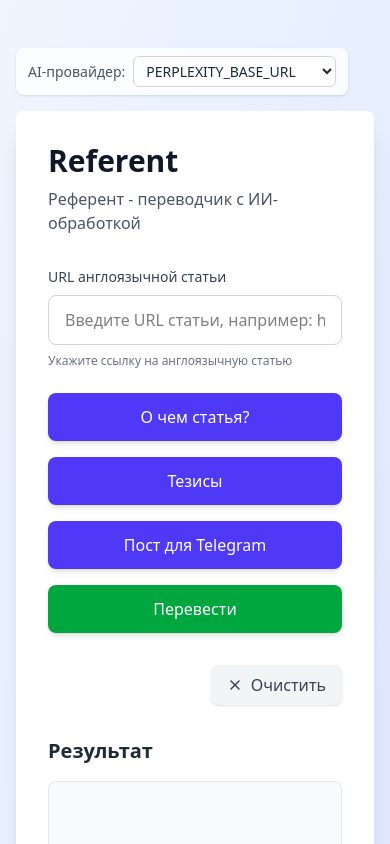
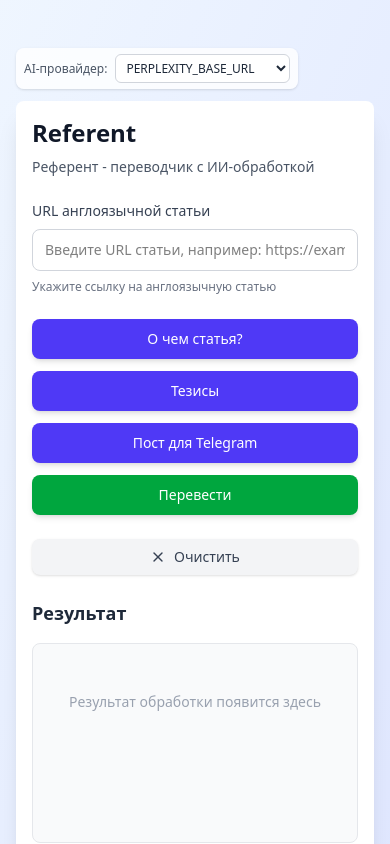
Before and after one commit to fray517/referent, a Next.js app: page / in a window 390 px wide. Shown: the top 844 px of the page. Built offline with nearby package versions, Linux system fonts and the light colour scheme.

Commit message:
оптимизация под мобильные устройства

```diff
--- a/app/page.tsx
+++ b/app/page.tsx
@@ -488,13 +488,13 @@ export default function Home() {
     return (
         <main className="min-h-screen bg-gradient-to-br from-blue-50 to-indigo-100 py-12 px-4 sm:px-6 lg:px-8">
             <div className="max-w-4xl mx-auto">
-                <div className="mb-4 flex justify-start">
-                    <div className="inline-flex items-center gap-2 rounded-lg bg-white/80 px-3 py-2 shadow">
-                        <span className="text-sm text-gray-600">
+                <div className="mb-3 sm:mb-4 flex justify-start">
+                    <div className="inline-flex flex-wrap items-center gap-2 rounded-lg bg-white/80 px-2 sm:px-3 py-1.5 sm:py-2 shadow">
+                        <span className="text-xs sm:text-sm text-gray-600">
                             AI-провайдер:
                         </span>
                         <select
-                            className="rounded-md border border-gray-300 bg-white px-2 py-1 text-sm text-gray-800 focus:border-indigo-500 focus:outline-none focus:ring-1 focus:ring-indigo-500"
+                            className="rounded-md border border-gray-300 bg-white px-1.5 sm:px-2 py-1 text-xs sm:text-sm text-gray-800 focus:border-indigo-500 focus:outline-none focus:ring-1 focus:ring-indigo-500"
                             value={apiProvider}
                             onChange={(event) =>
                                 setApiProvider(event.target.value as ApiProvider)
@@ -507,11 +507,11 @@ export default function Home() {
                         </select>
                     </div>
                 </div>
-                <div className="bg-white rounded-lg shadow-xl p-8">
-                    <h1 className="text-3xl font-bold text-gray-900 mb-2">
+                <div className="bg-white rounded-lg shadow-xl p-4 sm:p-6 lg:p-8">
+                    <h1 className="text-2xl sm:text-3xl font-bold text-gray-900 mb-2">
                         Referent
                     </h1>
-                    <p className="text-gray-600 mb-8">
+                    <p className="text-sm sm:text-base text-gray-600 mb-6 sm:mb-8">
                         Референт - переводчик с ИИ-обработкой
                     </p>
 
@@ -529,7 +529,7 @@ export default function Home() {
                             value={url}
                             onChange={(e) => setUrl(e.target.value)}
                             placeholder="Введите URL статьи, например: https://example.com/article"
-                            className="w-full px-4 py-3 border border-gray-300 rounded-lg focus:ring-2 focus:ring-indigo-500 focus:border-indigo-500 outline-none transition-colors"
+                            className="w-full px-3 sm:px-4 py-2.5 sm:py-3 border border-gray-300 rounded-lg focus:ring-2 focus:ring-indigo-500 focus:border-indigo-500 outline-none transition-colors text-sm sm:text-base"
                             disabled={isLoading}
                         />
                         <p className="mt-2 text-xs text-gray-500">
@@ -538,12 +538,12 @@ export default function Home() {
                     </div>
 
                     {/* Кнопки действий */}
-                    <div className="grid grid-cols-1 sm:grid-cols-2 lg:grid-cols-4 gap-4 mb-8">
+                    <div className="grid grid-cols-1 sm:grid-cols-2 lg:grid-cols-4 gap-3 sm:gap-4 mb-6 sm:mb-8">
                         <button
                             onClick={() => handleSubmit('О чем статья?')}
                             disabled={isLoading}
                             title="Получить краткое резюме статьи с помощью ИИ"
-                            className={`px-6 py-3 rounded-lg font-medium text-white transition-all duration-200 ${
+                            className={`px-4 sm:px-6 py-2.5 sm:py-3 rounded-lg font-medium text-white transition-all duration-200 text-sm sm:text-base ${
                                 isLoading && activeButton === 'О чем статья?'
                                     ? 'bg-indigo-400 cursor-wait'
                                     : activeButton === 'О чем статья?'
@@ -584,7 +584,7 @@ export default function Home() {
                             onClick={() => handleSubmit('Тезисы')}
                             disabled={isLoading}
                             title="Выделить основные тезисы и ключевые моменты статьи"
-                            className={`px-6 py-3 rounded-lg font-medium text-white transition-all duration-200 ${
+                            className={`px-4 sm:px-6 py-2.5 sm:py-3 rounded-lg font-medium text-white transition-all duration-200 text-sm sm:text-base ${
                                 isLoading && activeButton === 'Тезисы'
                                     ? 'bg-indigo-400 cursor-wait'
                                     : activeButton === 'Тезисы'
@@ -625,7 +625,7 @@ export default function Home() {
                             onClick={() => handleSubmit('Пост для Telegram')}
                             disabled={isLoading}
                             title="Создать готовый пост для публикации в Telegram-канале"
-                            className={`px-6 py-3 rounded-lg font-medium text-white transition-all duration-200 ${
+                            className={`px-4 sm:px-6 py-2.5 sm:py-3 rounded-lg font-medium text-white transition-all duration-200 text-sm sm:text-base ${
                                 isLoading && activeButton === 'Пост для Telegram'
                                     ? 'bg-indigo-400 cursor-wait'
                                     : activeButton === 'Пост для Telegram'
@@ -666,7 +666,7 @@ export default function Home() {
                             onClick={() => handleSubmit('Перевести')}
                             disabled={isLoading}
                             title="Перевести статью с английского на русский язык"
-                            className={`px-6 py-3 rounded-lg font-medium text-white transition-all duration-200 ${
+                            className={`px-4 sm:px-6 py-2.5 sm:py-3 rounded-lg font-medium text-white transition-all duration-200 text-sm sm:text-base ${
                                 isLoading && activeButton === 'Перевести'
                                     ? 'bg-green-400 cursor-wait'
                                     : activeButton === 'Перевести'
@@ -705,12 +705,12 @@ export default function Home() {
                     </div>
 
                     {/* Кнопка очистки */}
-                    <div className="mb-6 flex justify-end">
+                    <div className="mb-4 sm:mb-6 flex justify-center sm:justify-end">
                         <button
                             onClick={handleClear}
                             disabled={isLoading}
                             title="Очистить все поля и результаты"
-                            className="px-4 py-2 rounded-lg font-medium text-gray-700 bg-gray-100 hover:bg-gray-200 active:scale-95 transition-all duration-200 disabled:opacity-50 disabled:cursor-not-allowed shadow-sm hover:shadow-md flex items-center gap-2"
+                            className="w-full sm:w-auto px-4 py-2 rounded-lg font-medium text-gray-700 bg-gray-100 hover:bg-gray-200 active:scale-95 transition-all duration-200 disabled:opacity-50 disabled:cursor-not-allowed shadow-sm hover:shadow-md flex items-center justify-center gap-2 text-sm sm:text-base"
                         >
                             <X className="h-4 w-4" />
                             Очистить
@@ -719,10 +719,10 @@ export default function Home() {
 
                     {/* Блок текущего процесса */}
                     {isLoading && (
-                        <div className="mb-6 bg-blue-50 border border-blue-200 rounded-lg p-4">
-                            <div className="flex items-center gap-3">
+                        <div className="mb-4 sm:mb-6 bg-blue-50 border border-blue-200 rounded-lg p-3 sm:p-4">
+                            <div className="flex items-center gap-2 sm:gap-3">
                                 <svg
-                                    className="animate-spin h-5 w-5 text-blue-600"
+                                    className="animate-spin h-4 w-4 sm:h-5 sm:w-5 text-blue-600 flex-shrink-0"
                                     xmlns="http://www.w3.org/2000/svg"
                                     fill="none"
                                     viewBox="0 0 24 24"
@@ -741,7 +741,7 @@ export default function Home() {
                                         d="M4 12a8 8 0 018-8V0C5.373 0 0 5.373 0 12h4zm2 5.291A7.962 7.962 0 014 12H0c0 3.042 1.135 5.824 3 7.938l3-2.647z"
                                     ></path>
                                 </svg>
-                                <p className="text-sm text-blue-800 font-medium">
+                                <p className="text-xs sm:text-sm text-blue-800 font-medium break-words">
                                     {processStage || 'Загружаю статью...'}
                                 </p>
                             </div>
@@ -749,23 +749,23 @@ export default function Home() {
                     )}
 
                     {/* Блок результата */}
-                    <div className="mt-8" ref={resultRef}>
-                        <div className="flex items-center justify-between mb-4">
-                            <h2 className="text-xl font-semibold text-gray-800">
+                    <div className="mt-6 sm:mt-8" ref={resultRef}>
+                        <div className="flex flex-col sm:flex-row sm:items-center sm:justify-between gap-3 sm:gap-0 mb-4">
+                            <h2 className="text-lg sm:text-xl font-semibold text-gray-800">
                                 Результат
                             </h2>
                             {result && !isLoading && (
                                 <button
                                     onClick={handleCopy}
                                     title="Копировать результат"
-                                    className="px-3 py-1.5 rounded-lg font-medium text-gray-700 bg-gray-100 hover:bg-gray-200 active:scale-95 transition-all duration-200 shadow-sm hover:shadow-md flex items-center gap-2 text-sm"
+                                    className="w-full sm:w-auto px-3 py-1.5 rounded-lg font-medium text-gray-700 bg-gray-100 hover:bg-gray-200 active:scale-95 transition-all duration-200 shadow-sm hover:shadow-md flex items-center justify-center gap-2 text-xs sm:text-sm"
                                 >
-                                    <Copy className="h-4 w-4" />
+                                    <Copy className="h-3 w-3 sm:h-4 sm:w-4" />
                                     {copySuccess ? 'Скопировано!' : 'Копировать'}
                                 </button>
                             )}
                         </div>
-                        <div className="bg-gray-50 border border-gray-200 rounded-lg p-6 min-h-[200px]">
+                        <div className="bg-gray-50 border border-gray-200 rounded-lg p-4 sm:p-6 min-h-[200px]">
                             {isLoading ? (
                                 <div className="flex items-center justify-center h-48">
                                     <div className="text-center">
@@ -804,28 +804,28 @@ export default function Home() {
                                 </div>
                             ) : error ? (
                                 <Alert variant="destructive" className="border-red-200 bg-red-50">
-                                    <AlertCircle className="h-4 w-4 text-red-600" />
-                                    <AlertTitle className="text-red-800">
+                                    <AlertCircle className="h-4 w-4 text-red-600 flex-shrink-0" />
+                                    <AlertTitle className="text-red-800 text-sm sm:text-base">
                                         Ошибка
                                     </AlertTitle>
-                                    <AlertDescription className="text-red-700">
+                                    <AlertDescription className="text-red-700 text-xs sm:text-sm break-words">
                                         {error}
                                     </AlertDescription>
                                 </Alert>
                             ) : result ? (
                                 <div className="prose max-w-none">
                                     {typeof result === 'string' ? (
-                                        <div className="whitespace-pre-wrap text-gray-800 font-sans text-sm leading-relaxed bg-white p-4 rounded border overflow-auto">
+                                        <div className="whitespace-pre-wrap break-words text-gray-800 font-sans text-xs sm:text-sm leading-relaxed bg-white p-3 sm:p-4 rounded border overflow-auto">
                                             {result}
                                         </div>
                                     ) : (
-                                        <pre className="whitespace-pre-wrap text-gray-800 font-sans text-sm leading-relaxed bg-white p-4 rounded border overflow-auto">
+                                        <pre className="whitespace-pre-wrap break-words text-gray-800 font-sans text-xs sm:text-sm leading-relaxed bg-white p-3 sm:p-4 rounded border overflow-auto">
                                             {JSON.stringify(result, null, 2)}
                                         </pre>
                                     )}
                                 </div>
                             ) : (
-                                <p className="text-gray-400 text-center py-12">
+                                <p className="text-gray-400 text-center py-8 sm:py-12 text-sm sm:text-base">
                                     Результат обработки появится здесь
                                 </p>
                             )}
```
